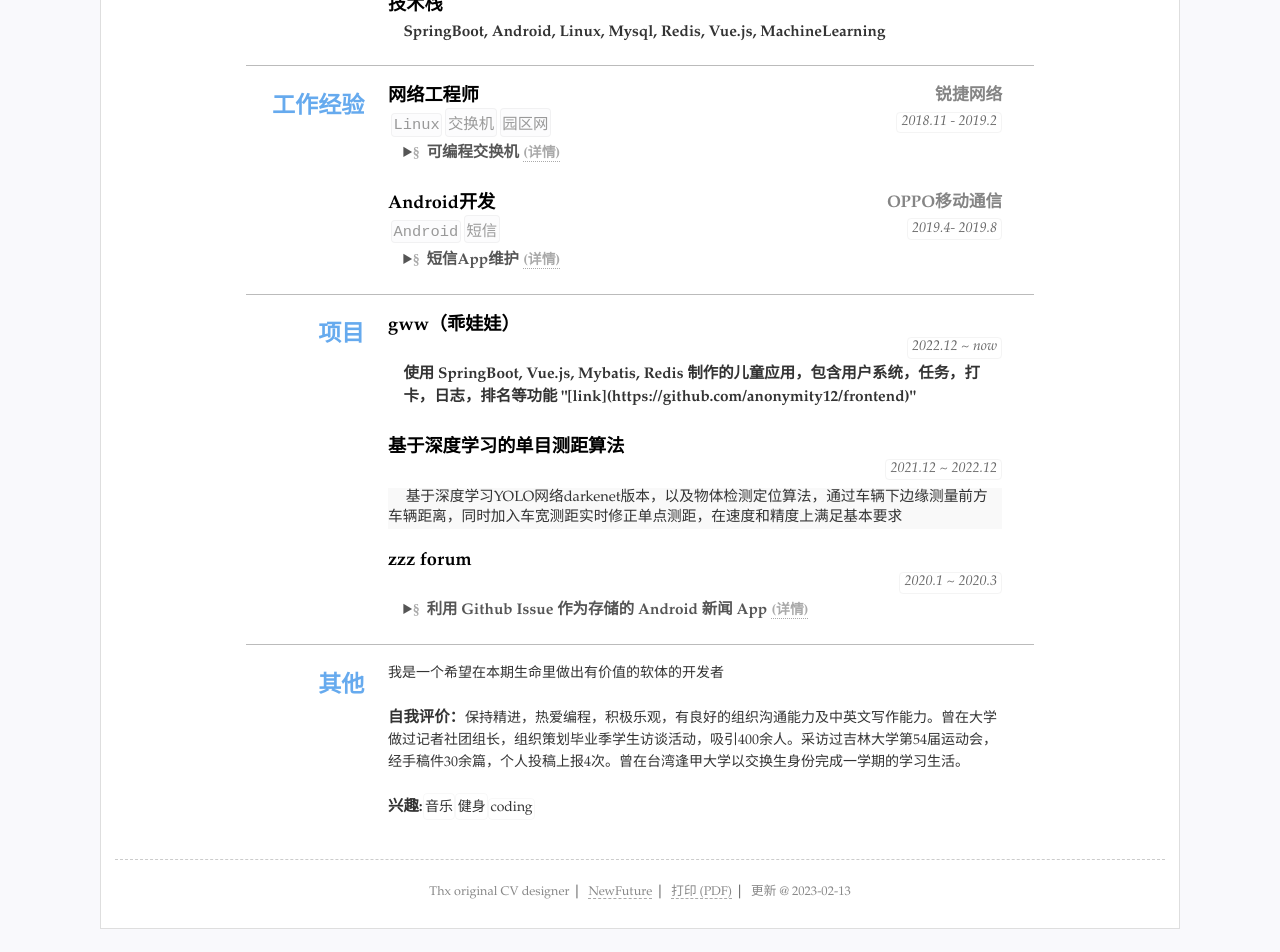
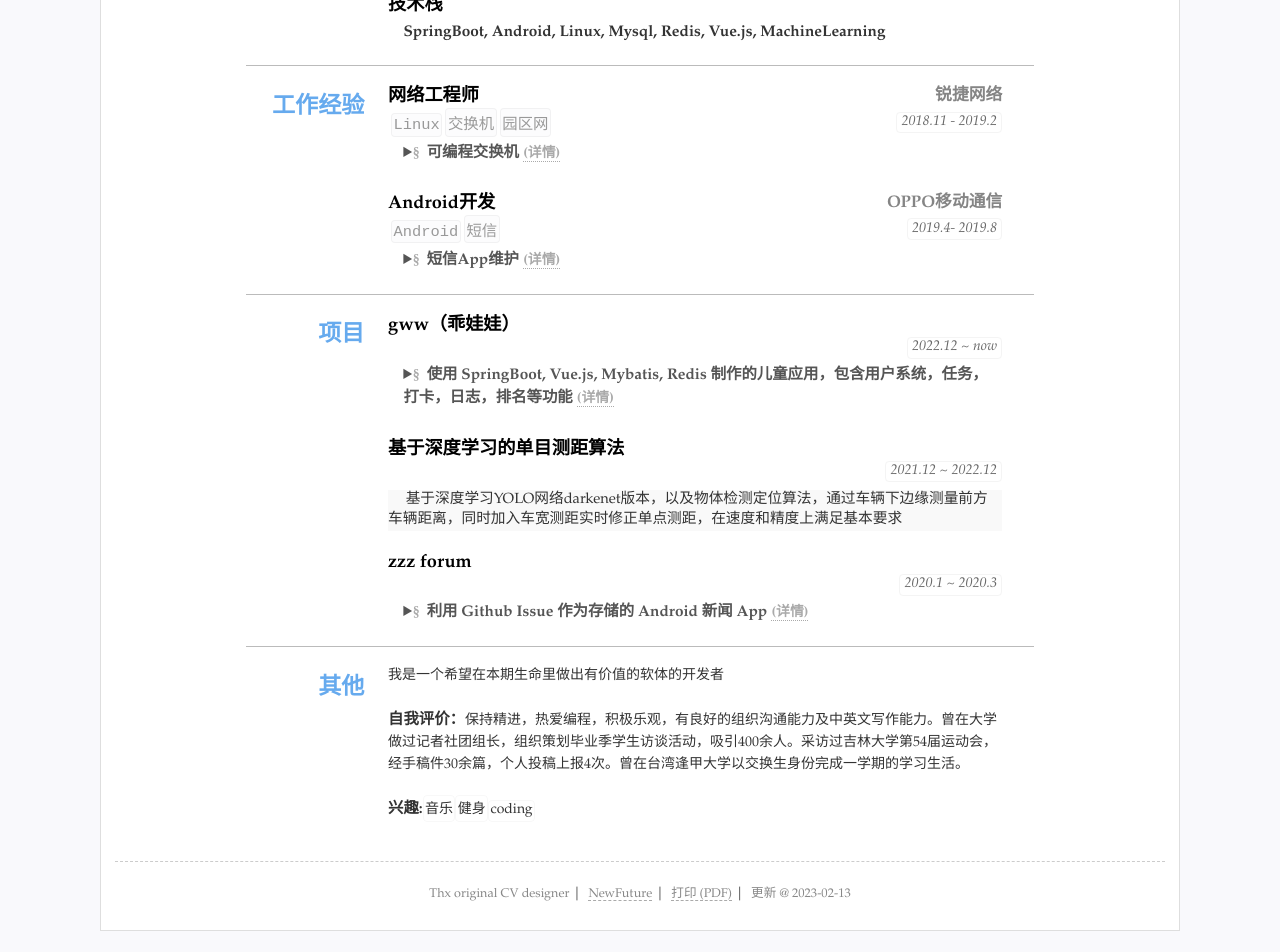
Before and after one commit to anonymity12/CV, a Jekyll site: the page built from index.html, in a window 1280 px wide. Shown: the part 512-1464 px from the top of the page. Built offline with Jekyll 4.4.1, drawn with Linux system fonts in a browser that asks for light colours.

```diff
--- a/_data/resume.yml
+++ b/_data/resume.yml
@@ -78,7 +78,9 @@ main: #简历主要内容，
   content:
   - title: gww（乖娃娃）
     duration: 2022.12 ~ now
-    summary: 使用 SpringBoot, Vue.js, Mybatis, Redis 制作的儿童应用，包含用户系统，任务，打卡，日志，排名等功能 "[link](https://github.com/anonymity12/frontend)"
+    summary: 使用 SpringBoot, Vue.js, Mybatis, Redis 制作的儿童应用，包含用户系统，任务，打卡，日志，排名等功能
+    detail:
+      md: _data/demo.md
 
   - title: 基于深度学习的单目测距算法
     duration: 2021.12 ~ 2022.12
```
